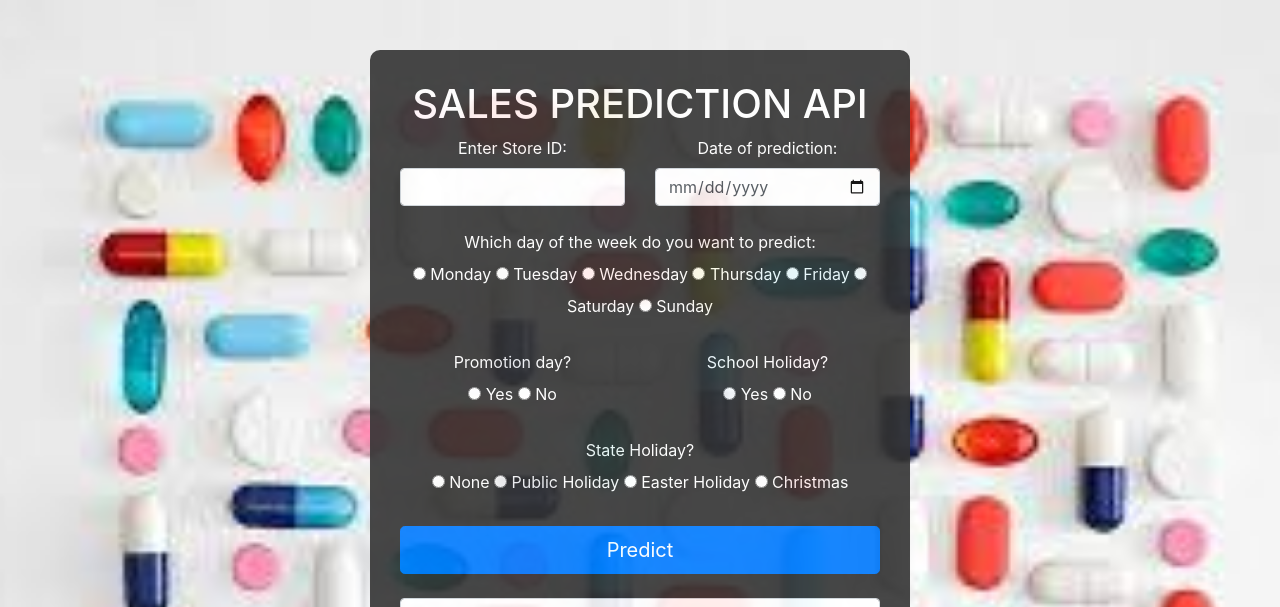
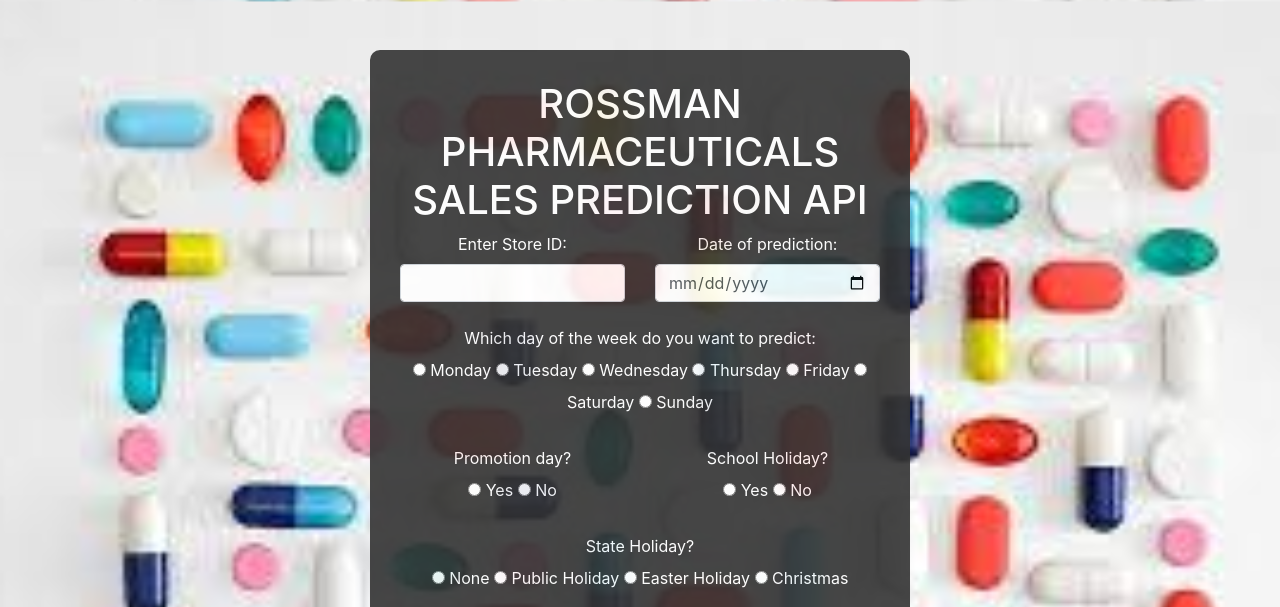
Before and after one commit to TeamFasilGhebb/salesPrediction, a Flask app: page / in a window 1280 px wide. Shown: the top 607 px of the page. Run offline with Flask 2, Linux system fonts and the light colour scheme; parts of the project's set-up code (start-up, migrations or seed data) failed here and were passed over; some libraries are stand-ins or nearby versions.

Commit message:
Update index.html

```diff
--- a/templates/index.html
+++ b/templates/index.html
@@ -39,7 +39,7 @@
         <div class = "col-lg-3"></div>
         <div class = "col-lg-6">
             <div id="ui">
-                <h1 class="text-center">SALES PREDICTION API</h1>
+                <h1 class="text-center">ROSSMAN PHARMACEUTICALS SALES PREDICTION API</h1>
                 <!-- Main Input For Receiving Query to our ML -->
                 <form action="{{ url_for('predict')}}"method="post" class="form-group text-center">
                     <div class="row">
```
